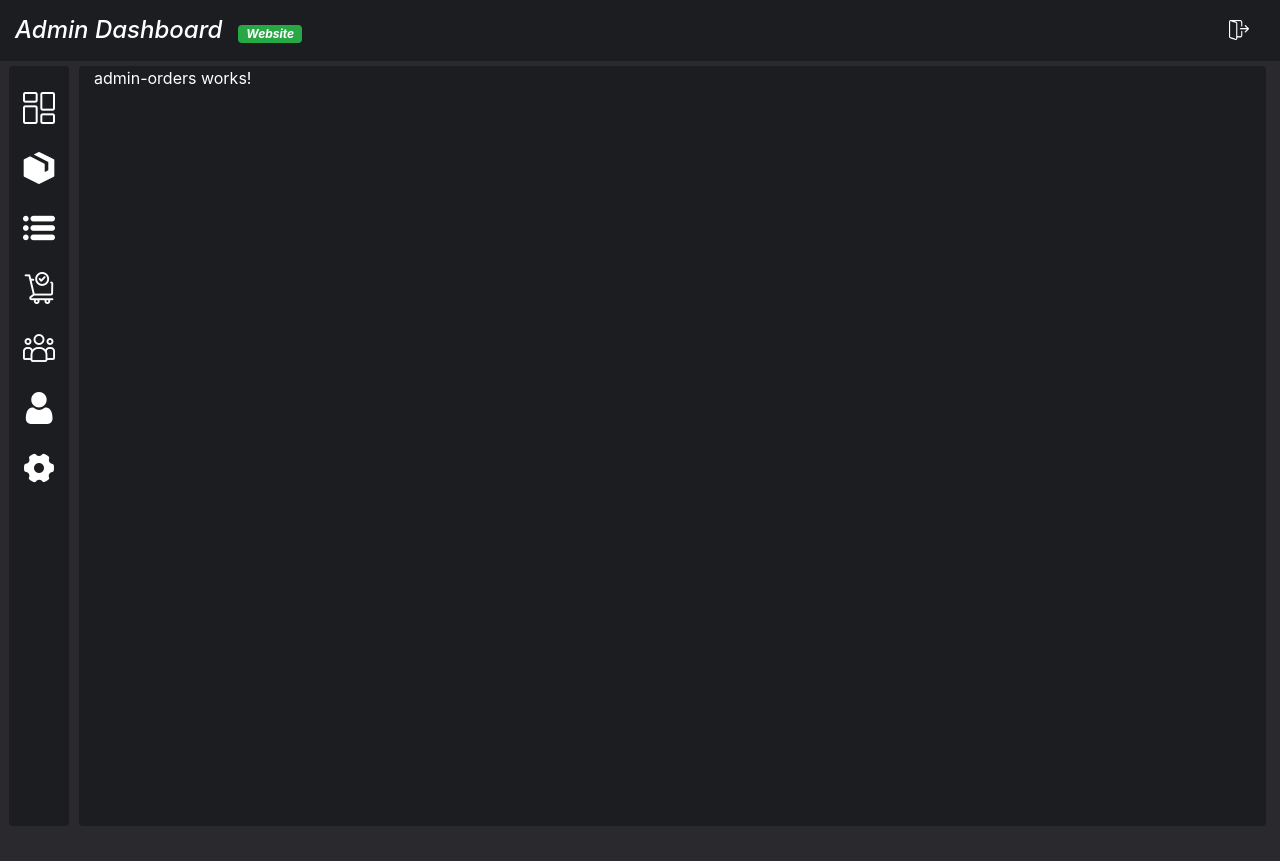
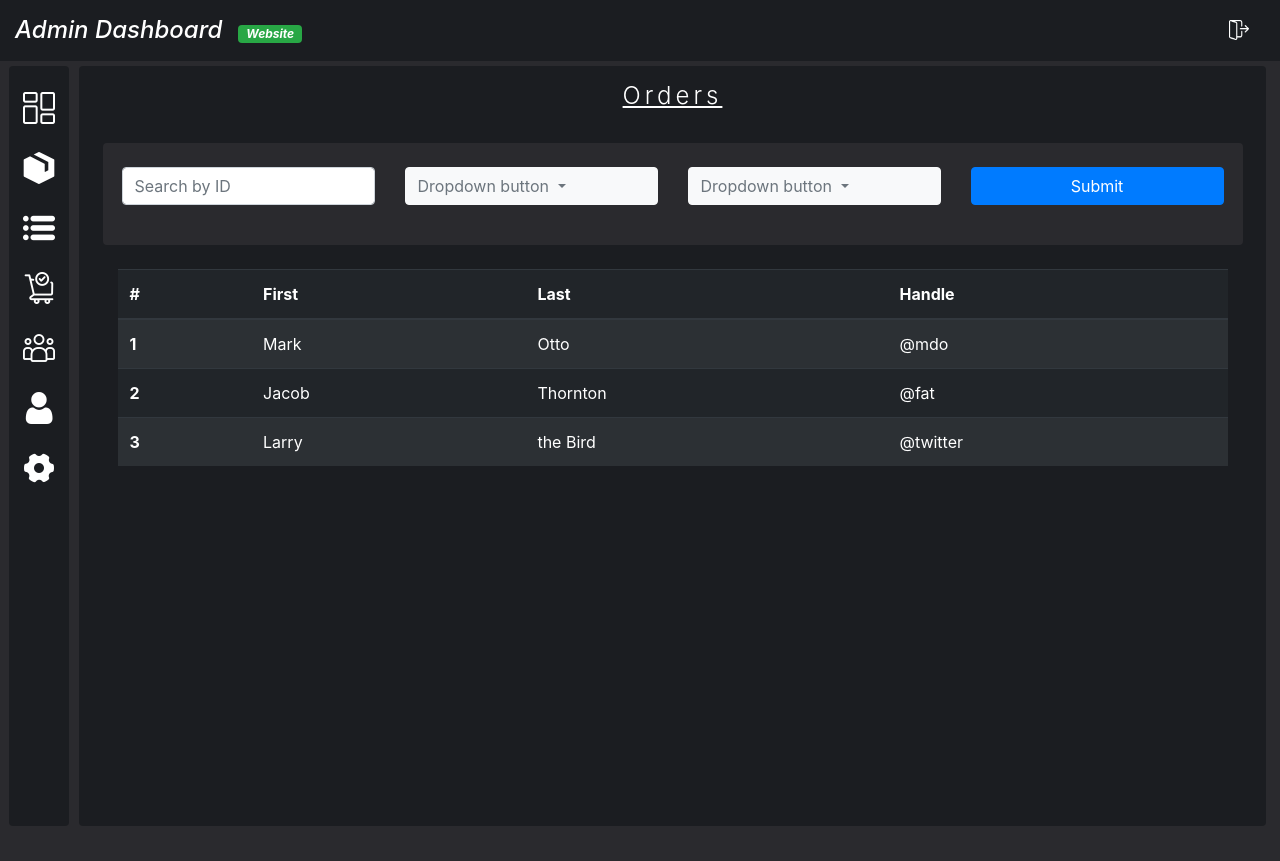
Before and after one commit to Project-g3/E_commerce, an Angular app in the folder Camerent-Front/: page /orders in a window 1280 px wide. Built offline with nearby package versions, Linux system fonts and the light colour scheme.

Commit message:
created oreders page front end

```diff
--- a/Camerent-Front/src/app/Components/admin-page/admin-dash/admin-dash.component.html
+++ b/Camerent-Front/src/app/Components/admin-page/admin-dash/admin-dash.component.html
@@ -1,4 +1,5 @@
 <div class="containter">
+    <!--Heading  -->
     <div class="row mt-3">
         <div class="col">
             <h5 class="headings text-center"><u>Dashboard</u></h5>
--- a/Camerent-Front/src/app/Components/admin-page/admin-orders/admin-orders.component.html
+++ b/Camerent-Front/src/app/Components/admin-page/admin-orders/admin-orders.component.html
@@ -1 +1,80 @@
-<p>admin-orders works!</p>
+<div class="container">
+    <!--Heading  -->
+    <div class="row mt-3">
+        <div class="col">
+            <h5 class="headings text-center"><u>Orders</u></h5>
+        </div>
+    </div>
+
+    <!-- Forms for serching the Orders -->
+    <form>
+
+        <div class="row my-4 py-4 px-1 body-color rounded">
+
+            <div class="col-lg-3 form-group">
+                <input type="text" class="form-control" id="searchID" placeholder="Search by ID">
+            </div>
+            <!-- Dropdown for order status -->
+            <div class="col-lg-3 form-group dropdown">
+                <button class="btn btn-light text-secondary dropdown-toggle w-100 text-left" type="button" id="dropdownMenuButton" data-toggle="dropdown" aria-haspopup="true" aria-expanded="false">
+                    Dropdown button
+                  </button>
+                <div class="dropdown-menu" aria-labelledby="dropdownMenuButton">
+                    <a class="dropdown-item" href="#">Action</a>
+                    <a class="dropdown-item" href="#">Another action</a>
+                    <a class="dropdown-item" href="#">Something else here</a>
+                  </div>
+            </div>
+            <!-- Dropdown for filtering days -->
+            <div class="col-lg-3 form-group dropdown">
+                <button class="btn btn-light text-secondary dropdown-toggle w-100 text-left" type="button" id="dropdownMenuButton" data-toggle="dropdown" aria-haspopup="true" aria-expanded="false">
+                    Dropdown button
+                  </button>
+                <div class="dropdown-menu" aria-labelledby="dropdownMenuButton">
+                    <a class="dropdown-item" href="#">Action</a>
+                    <a class="dropdown-item" href="#">Another action</a>
+                    <a class="dropdown-item" href="#">Something else here</a>
+                  </div>
+            </div>
+            <div class="col-lg-3">
+                <button type="submit" class="btn btn-primary w-100">Submit</button>
+            </div>
+
+
+        </div>
+    </form>
+</div>
+
+
+<div class="container">
+    <table class="table table-striped table-dark">
+        <thead>
+          <tr>
+            <th scope="col">#</th>
+            <th scope="col">First</th>
+            <th scope="col">Last</th>
+            <th scope="col">Handle</th>
+          </tr>
+        </thead>
+        <tbody>
+          <tr>
+            <th scope="row">1</th>
+            <td>Mark</td>
+            <td>Otto</td>
+            <td>@mdo</td>
+          </tr>
+          <tr>
+            <th scope="row">2</th>
+            <td>Jacob</td>
+            <td>Thornton</td>
+            <td>@fat</td>
+          </tr>
+          <tr>
+            <th scope="row">3</th>
+            <td>Larry</td>
+            <td>the Bird</td>
+            <td>@twitter</td>
+          </tr>
+        </tbody>
+      </table>
+</div>
```
